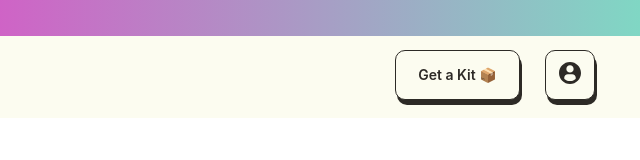
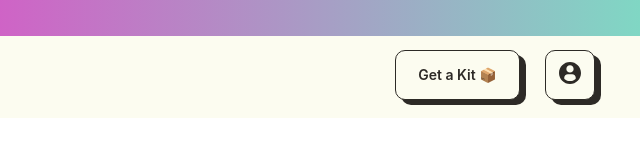
Before and after one commit to vladyslav-panchenko280/sti-testing-landing, a website: page src/html/index.html in a window 1280 px wide. Shown: the full height of the page, 640-1280 px from the left. Drawn offline with nearby package versions, Linux system fonts and the light colour scheme; files that its build step writes are made by us from their sources; a web font is replaced by a local one.

Commit message:
header fixed

```diff
--- a/gulpfile.babel.js/config/path.js
+++ b/gulpfile.babel.js/config/path.js
@@ -7,7 +7,7 @@ export default {
   html: {
     src: pathSrc + "/html/*.html",
     watch: pathSrc + "/html/**/*.html",
-    dest: pathDest
+    dest: pathDest + "/html"
   },
 
   css: {
--- a/src/scss/ui/buttons.scss
+++ b/src/scss/ui/buttons.scss
@@ -1,13 +1,14 @@
 .btnContainer {
      @include buildSize(130px, 55px);
      margin: 0 20px;
+     position: relative;
 
      &::before {
           content: '';
           background: $complementaryDark;
           @include buildSize(125px, 50px);
-          bottom: 13px;
-          right: 118px;
+          bottom: 0;
+          right: -1px;
           position: absolute;
           z-index: -1;
           border-radius: 10px;
@@ -33,13 +34,14 @@
 
 .loginBtnContainer {
      @include buildSize(55px, 55px);
+     position: relative;
 
      &::before {
           content: '';
           background: $complementaryDark;
           @include buildSize(50px, 50px);
-          bottom: 13px;
-          right: 43px;
+          bottom: 0;
+          right: -1px;
           position: absolute;
           z-index: -1;
           border-radius: 10px;
```
